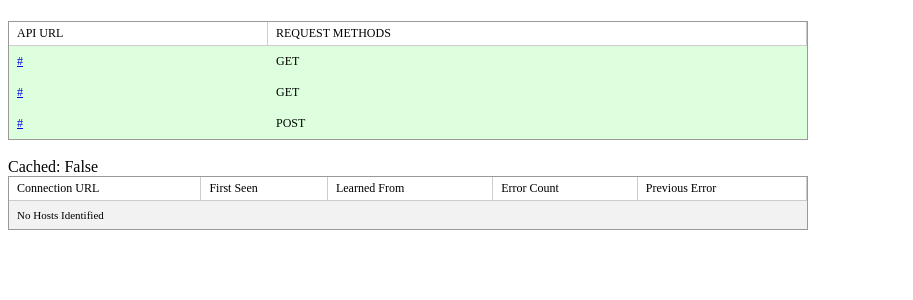
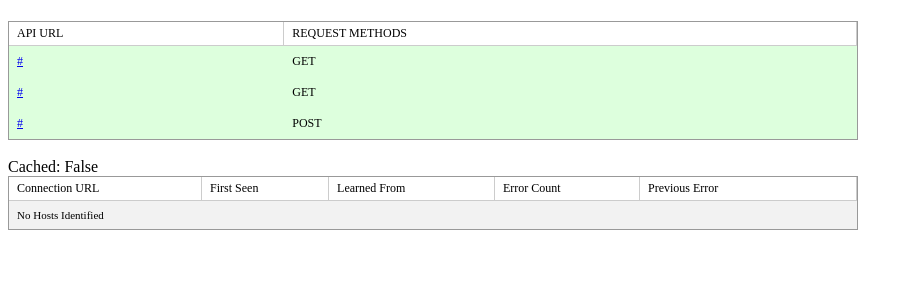
Before and after one commit to JoeJasinski/birdflew, a Django app: page / in a window 1280 px wide. Shown: the top 300 px of the page, without its empty margins (0-913 px from the left). Run offline with Django 3.2, Linux system fonts and the light colour scheme; data that the repository does not hold is empty.

Commit message:
fe changes

```diff
--- a/birdflew/bcore/templates/bcore/stats.html
+++ b/birdflew/bcore/templates/bcore/stats.html
@@ -8,7 +8,7 @@
   background-color: #F2F2F2;
   padding: 0px;
   border: solid 1px #999;
-  width: 800px;
+  width: 850px;
 }
 .box-list .body-list {
   padding: 2px;
@@ -38,6 +38,12 @@
 }
 .box-list th {
   height: 10px; }
+
+.con_errormessage {
+ width: 200px;
+ word-wrap: break-word;
+ word-break: break-all;
+}
 
 .box-list td {
   padding: 8px;
@@ -90,7 +96,7 @@ Cached: {{ from_cache }}
     <th class="con_url_created">First Seen</th>
     <th class="con_url_learned">Learned From</th>
     <th class="con_errorcount">Error Count</th>
-    <th class="con_errorcount">Previous Error</th>
+    <th class="con_errormessage">Previous Error</th>
   </tr>
 {% for url in urls %}
   <tr class="body-list {% cycle "rowa" "rowb" %}">
@@ -98,7 +104,7 @@ Cached: {{ from_cache }}
     <td class="con_created">Created {{ url.created }}</td>
     <td class="con_learned">{{ url.parent }}</td>
     <td class="con_errorcount" bgcolor="#{{ url.get_errorcount|status_color }}">{{ url.get_errorcount }}</td>
-    <th class="con_errorcount">{{ url.get_errormessage }}</th>
+    <th class="con_errormessage">{{ url.get_errormessage }}</th>
   </tr>
 {% empty %}
   <tr><td colspan="2">No Hosts Identified</td></tr>
```
